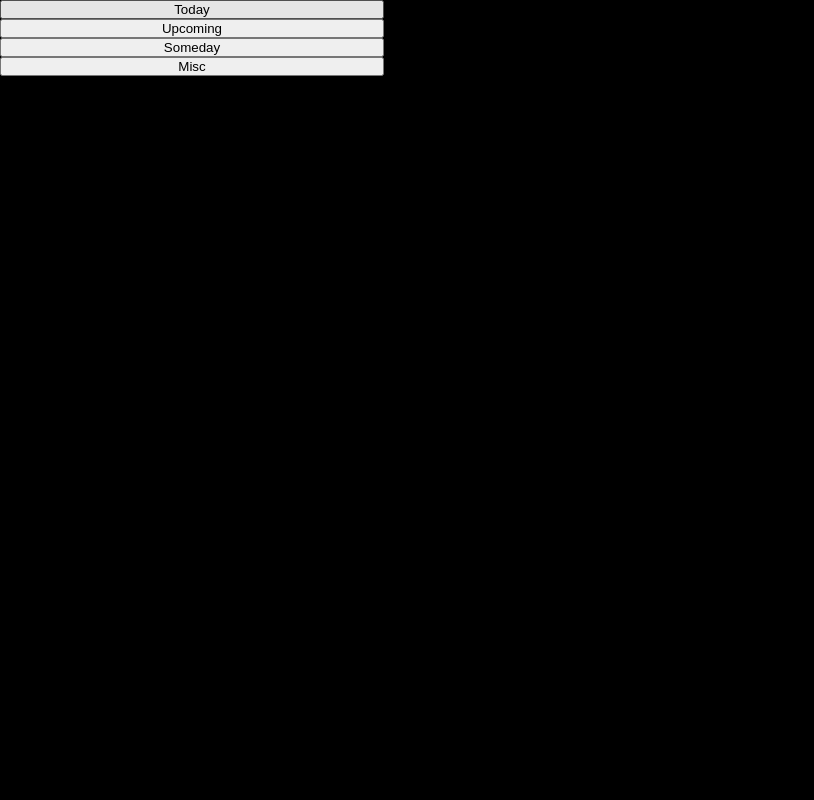
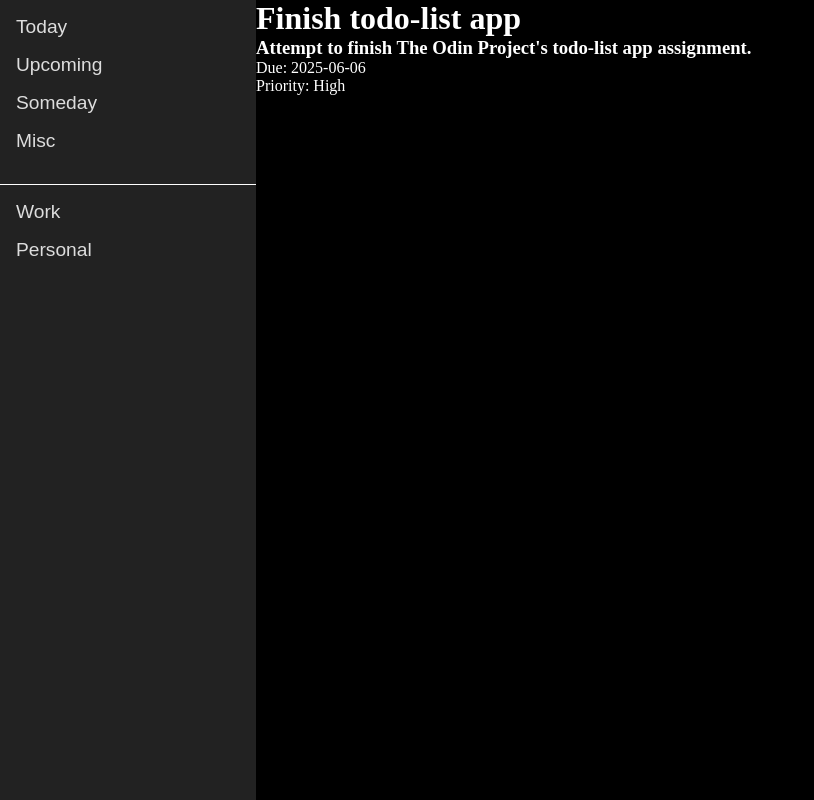
Before and after one commit to Vittv/todo-list, a website built with webpack: page src/template.html in a window 1280 px wide. Shown: the whole page, without its empty margins (0-814 px from the left). Built offline with nearby package versions, Linux system fonts and the light colour scheme.

Commit message:
Implement task rendering

```diff
--- a/src/app/app.js
+++ b/src/app/app.js
@@ -1,6 +1,13 @@
+import { createFolderPage } from "../components/folder";
 import { createSidebar } from "../components/sidebar";
 
 export function init(container) {
 	container.innerHTML = "";
+
 	createSidebar(container);
+
+	const folderPage = document.createElement("div");
+	folderPage.className = "folder-page";
+	container.appendChild(folderPage);
+	createFolderPage(folderPage, "__today");
 }
--- /dev/null
+++ b/src/components/folder.js
@@ -0,0 +1,69 @@
+import { getTasks } from "../data/taskData";
+
+export function createFolderPage(folderPage, folderId) {
+	folderPage.innerHTML = ""; // clear any old content
+
+	const tasks = getTasks(folderId);
+
+	tasks.forEach(task => {
+		const taskDiv = document.createElement("div");
+		taskDiv.className = "task-block";
+
+		// Header
+		const headerDiv = document.createElement("div");
+		const title = document.createElement("h1");
+		title.textContent = task.title;
+
+		const description = document.createElement("h3");
+		description.textContent = task.description;
+
+		headerDiv.appendChild(title);
+		headerDiv.appendChild(description);
+
+		// Meta
+		const metaDiv = document.createElement("div");
+		const due = document.createElement("p");
+		due.textContent = `Due: ${task.dueDate || "N/A"}`;
+
+		const priority = document.createElement("p");
+		priority.textContent = `Priority: ${task.priority}`;
+
+		metaDiv.appendChild(due);
+		metaDiv.appendChild(priority);
+
+		// Details
+		const detailDiv = document.createElement("div");
+
+		if (task.notes) {
+			const notes = document.createElement("p");
+			notes.textContent = `Notes: ${task.notes}`;
+			detailDiv.appendChild(notes);
+		}
+
+		const checklist = task.checklist || task.checkList || [];
+		if (checklist.length > 0) {
+			const ul = document.createElement("ul");
+
+			checklist.forEach(item => {
+				const li = document.createElement("li");
+
+				const checkbox = document.createElement("input");
+				checkbox.type = "checkbox";
+				checkbox.checked = item.done;
+				checkbox.disabled = true;
+
+				li.appendChild(checkbox);
+				li.append(` ${item.text}`);
+				ul.appendChild(li);
+			});
+
+			detailDiv.appendChild(ul);
+		}
+
+		taskDiv.appendChild(headerDiv);
+		taskDiv.appendChild(metaDiv);
+		taskDiv.appendChild(detailDiv);
+
+		folderPage.appendChild(taskDiv);
+	});
+}
--- a/src/components/sidebar.js
+++ b/src/components/sidebar.js
@@ -1,24 +1,19 @@
+import { renderSystemFolders } from "./sidebar/sidebarSystemFolders";
+import { renderUserFolders } from "./sidebar/sidebarUserFolders";
+
 export function createSidebar(container) {
 	const sidebar = document.createElement("div");
 	sidebar.className = "sidebar";
 
 	const sidebarTopMenu = document.createElement("div");
 	sidebarTopMenu.className = "sidebar-top-menu";
-
-	const buttons = ["Today", "Upcoming", "Someday", "Misc"];
-
-	buttons.forEach(name => {
-		const button = document.createElement("button");
-		button.className = "sidebar-button";
-		button.textContent = name;
-
-		sidebarTopMenu.appendChild(button);
-	});
-
 	const sidebarBottomMenu = document.createElement("div");
 	sidebarBottomMenu.className = "sidebar-bottom-menu";
 
+	renderSystemFolders(sidebarTopMenu);
+	renderUserFolders(sidebarBottomMenu);
+
 	sidebar.appendChild(sidebarTopMenu);
-	sidebar.appendChild(sidebarBottomMenu)
+	sidebar.appendChild(sidebarBottomMenu);
 	container.appendChild(sidebar);
 }
--- /dev/null
+++ b/src/components/sidebar/sidebarSystemFolders.js
@@ -0,0 +1,28 @@
+import { getFolders } from "../../data/folderData";
+import { createFolderPage } from "../folder";
+
+export function renderSystemFolders(container) {
+	const allFolders = getFolders();
+	const systemFolders = allFolders.filter(f => typeof f.id === "string" && f.id.startsWith("__"));
+
+	systemFolders.forEach(folder => {
+		const button = document.createElement("button");
+		button.textContent = folder.name;
+		button.className = "sidebar-button";
+		button.addEventListener("click", () => {
+			const main = document.getElementById("content");
+			if (main) {
+				const defaultPage = main.querySelector('.folder-page');
+				if (defaultPage) defaultPage.remove();
+				let area = main.querySelector(".task-area");
+				if (!area) {
+					area = document.createElement("div");
+					area.className = "task-area";
+					main.appendChild(area);
+				}
+				createFolderPage(area, folder.id);
+			}
+		});
+		container.appendChild(button);
+	});
+}
--- /dev/null
+++ b/src/components/sidebar/sidebarUserFolders.js
@@ -0,0 +1,28 @@
+import { getFolders } from "../../data/folderData";
+import { createFolderPage } from "../folder";
+
+export function renderUserFolders(container) {
+	const allFolders = getFolders();
+	const userFolders = allFolders.filter(f => typeof f.id === "number");
+
+	userFolders.forEach(folder => {
+		const button = document.createElement("button");
+		button.textContent = folder.name;
+		button.className = "sidebar-button";
+		button.addEventListener("click", () => {
+			const main = document.getElementById("content");
+			if (main) {
+				const defaultPage = main.querySelector('.folder-page');
+				if (defaultPage) defaultPage.remove();
+				let area = main.querySelector(".task-area");
+				if (!area) {
+					area = document.createElement("div");
+					area.className = "task-area";
+					main.appendChild(area);
+				}
+				createFolderPage(area, folder.id);
+			}
+		});
+		container.appendChild(button);
+	});
+}
--- a/src/data/folderData.js
+++ b/src/data/folderData.js
@@ -1,36 +1,37 @@
-const folders = [
+export const SYSTEM_FOLDERS = [
+	{ id: "__today", name: "Today"},
+	{ id: "__upcoming", name: "Upcoming"},
+	{ id: "__someday", name: "Someday"},
+	{ id: "__misc", name: "Misc" },
+];
+
+const userFolders = [
 	{ id: 1, name: "Work" },
 	{ id: 2, name: "Personal" },
 ];
 
 export function getFolders() {
-	return folders;
+	return [...SYSTEM_FOLDERS, ...userFolders];
 }
 
 export function addFolder(name) {
-	if (!name || typeof name !== "string") {
-		throw new Error("Folder name must be a non-empty string");
-	}
-
-	const newId = folders.length > 0 ? Math.max(...folders.map(f => f.id)) + 1 : 1;
+	const newId = folders.length > 0 ? Math.max(...userFolders.map(f => f.id)) + 1 : 1;
 
 	const newFolder = {
 		id: newId,
 		name: name.trim(),
 	};
-
-	folders.push(newFolder);
-
+	userFolders.push(newFolder);
 	return newFolder;
 }
 
 export function deleteFolder(id) {
-	const index = folders.findIndex(folder => folder.id === id);
+	if (typeof id === "string" && id.startsWith("__")) return false;
 
+	const index = userFolders.findIndex(folder => folder.id === id);
 	if (index !== -1) {
 		folders.splice(index, 1);
 		return true;
 	}
-
 	return false;
 }
--- a/src/data/taskData.js
+++ b/src/data/taskData.js
@@ -7,7 +7,7 @@ const tasks = [
   		dueDate: "2025-06-15",
   		priority: "High",
   		notes: "Make sure to check the latest sales numbers.",
-  		checklist: [
+  		checkList: [
 			{ text: "Collect data", done: true },
 			{ text: "Write draft", done: false },
 			{ text: "Review with team", done: false }
@@ -44,6 +44,42 @@ const tasks = [
 		],
 		done: false,
 	},
+	{
+		id: 4,
+		folderId: "__today",
+		title: "Finish todo-list app",
+		description: "Attempt to finish The Odin Project's todo-list app assignment.",
+		dueDate: "2025-06-06",
+		priority: "High",
+		notes: ""
+	},
+	{
+		id: 5,
+		folderId: "__upcoming",
+		title: "Finish todo-list app",
+		description: "Attempt to finish The Odin Project's todo-list app assignment.",
+		dueDate: "2025-06-06",
+		priority: "High",
+		notes: ""
+	},
+	{
+		id: 6,
+		folderId: "__someday",
+		title: "Finish todo-list app",
+		description: "Attempt to finish The Odin Project's todo-list app assignment.",
+		dueDate: "2025-06-06",
+		priority: "High",
+		notes: ""
+	},
+	{
+		id: 7,
+		folderId: "__misc",
+		title: "Finish todo-list app",
+		description: "Attempt to finish The Odin Project's todo-list app assignment.",
+		dueDate: "2025-06-06",
+		priority: "High",
+		notes: ""
+	},
 ];
 
 export function getTasks(folderId = null) {
@@ -64,7 +100,7 @@ export function addTask(taskData) {
 		dueDate: taskData.dueDate || null,
 		priority: taskData.priority || "Low",
 		notes: taskData.notes || "",
-		checklist: taskData.checkList || [],
+		checkList: taskData.checkList || [],
 		done: false,
 	};
 
--- a/src/styles/main.css
+++ b/src/styles/main.css
@@ -11,6 +11,7 @@ body {
 }
 
 #content {
+	display: flex;
 	height: 100vh;
 }
 
@@ -18,15 +19,35 @@ body {
 	display: flex;
 	flex-direction: column;
 	height: 100%;
-	width: 30%;
+	width: 20%;
+	background-color: #222;
 }
 
 .sidebar-top-menu {
 	display: flex;
 	flex-direction: column;
+	align-items: stretch;
+	padding: 1rem;
 }
 
 .sidebar-bottom-menu {
 	display: flex;
 	flex-direction: column;
+	padding: 1rem;
+	border-top: 1px solid white;
 }
+
+.sidebar-button {
+  cursor: pointer;
+  font-size: 1.2rem;
+  background-color: #222;
+  color: #ddd;
+  border: none;
+  margin-bottom: 1rem;
+  text-align: left;
+  width: 100%;
+}
+
+.sidebar-button:hover {
+  filter: brightness(110%);
+}
```
